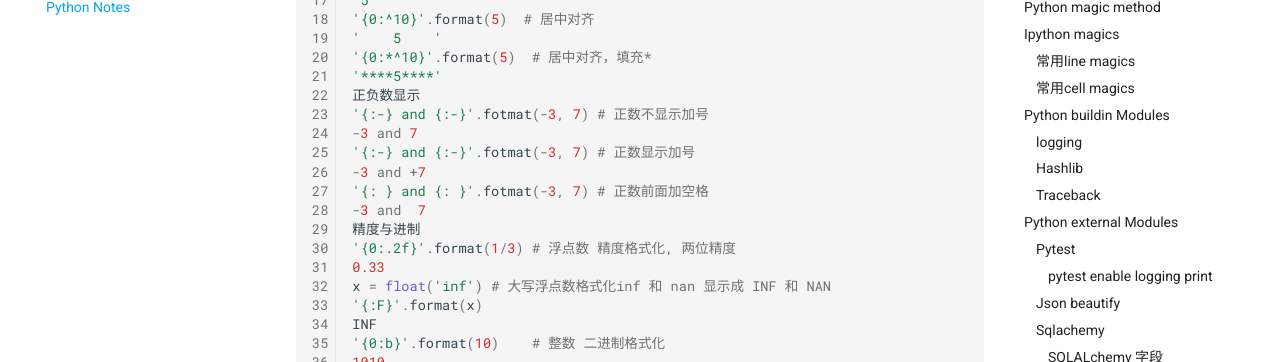
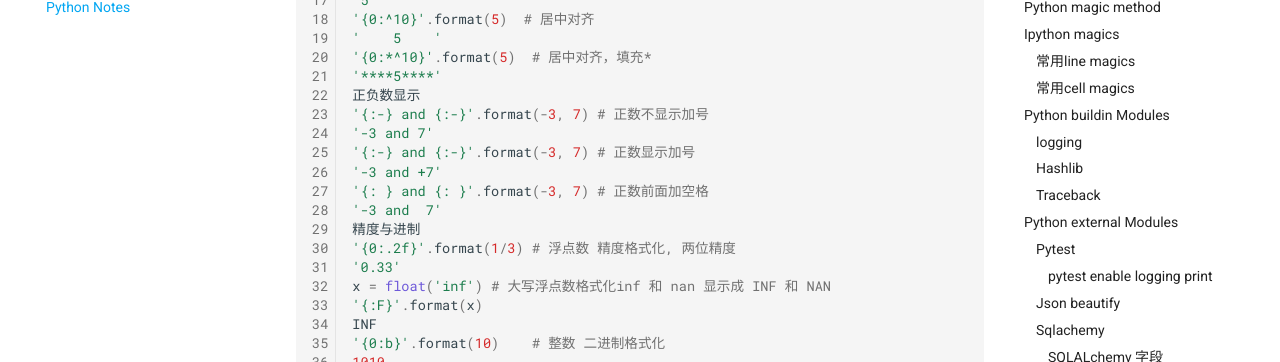
Before and after one commit to liambob77/ruihan.tech, an MkDocs documentation site: the page built from docs/docs_python/python.md, in a window 1280 px wide and 900 px high, scrolled down 1279 px. Shown: the part 155-517 px from the top of the window. Built offline with MkDocs 1.6.1 and Material for MkDocs 9.7.7, drawn with Linux system fonts in a browser that asks for light colours; comment, search, counter and statistics services are not loaded.

Commit message:
Update python.md

```diff
--- a/docs/docs_python/python.md
+++ b/docs/docs_python/python.md
@@ -67,15 +67,15 @@ hash = {'name':'hoho','age':18}
 '{0:*^10}'.format(5)  # 居中对齐，填充*
 '****5****'
 正负数显示
-'{:-} and {:-}'.fotmat(-3, 7) # 正数不显示加号
--3 and 7
-'{:-} and {:-}'.fotmat(-3, 7) # 正数显示加号
--3 and +7
-'{: } and {: }'.fotmat(-3, 7) # 正数前面加空格
--3 and  7
+'{:-} and {:-}'.format(-3, 7) # 正数不显示加号
+'-3 and 7'
+'{:-} and {:-}'.format(-3, 7) # 正数显示加号
+'-3 and +7'
+'{: } and {: }'.format(-3, 7) # 正数前面加空格
+'-3 and  7'
 精度与进制
 '{0:.2f}'.format(1/3) # 浮点数 精度格式化, 两位精度
-0.33
+'0.33'
 x = float('inf') # 大写浮点数格式化inf 和 nan 显示成 INF 和 NAN
 '{:F}'.format(x)
 INF
```
